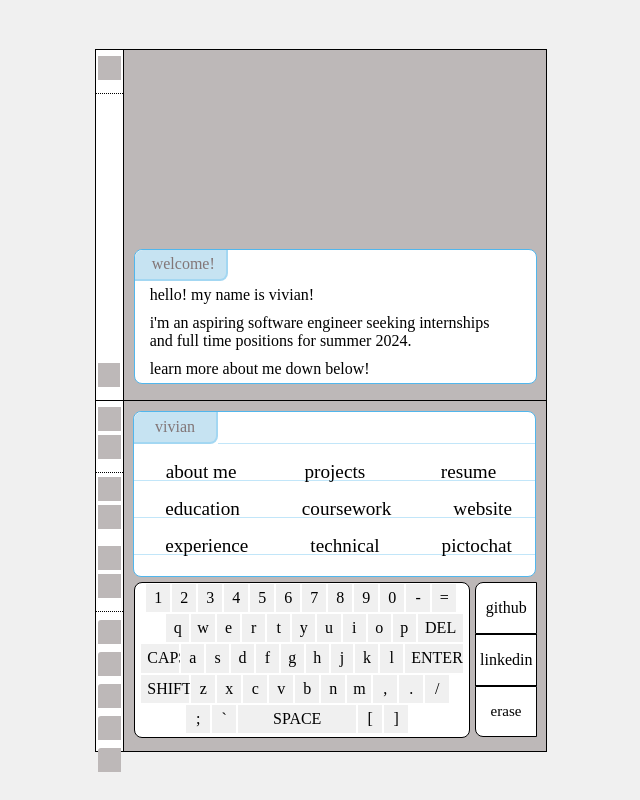
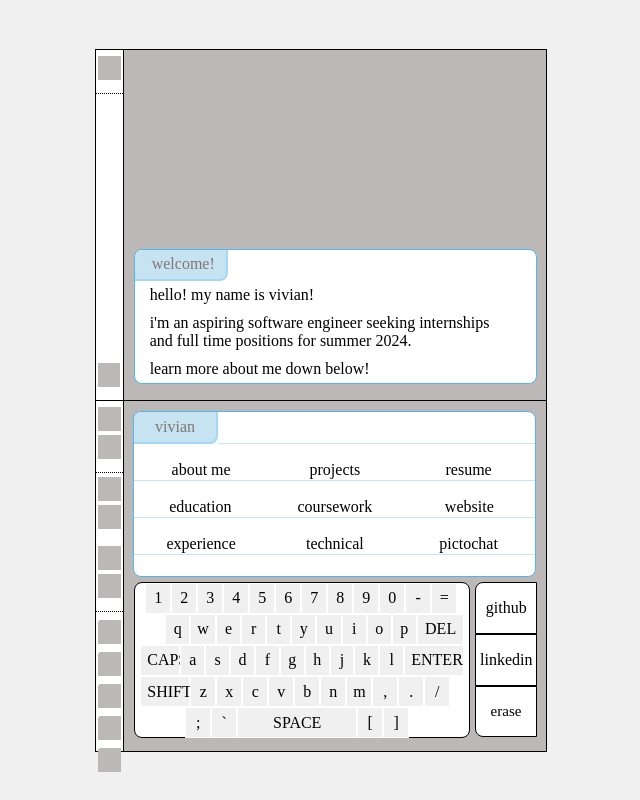
Before and after one commit to vivianc125/picto-portfolio, a React (Create React App) app: page / in a window 1280 px wide. Shown: the whole page, without its empty margins (319-959 px from the left). Built offline with nearby package versions, Linux system fonts and the light colour scheme.

Commit message:
button sizing...

```diff
--- a/src/styles.css
+++ b/src/styles.css
@@ -247,7 +247,7 @@ form::input{
     margin: auto 25px;
     width:33%;
     background-color: rgba(255, 255, 255, 0);
-    font-size: 1.2em;
+    font-size: 100%;
     text-align: center;
 }
 
@@ -292,11 +292,13 @@ form::input{
     height: 100%;
     width: 100%;
 }
+.keys{
+    position: relative;
+}
 
 .keys button{
-    position: relative;
-    font-size: 1em;
-    height: 1.9em;
+    height: 3.9dvh;
+    font-size: 100%;
     margin: 0.5 auto;
     border: 1px solid rgb(255, 255, 255);
     float: center;
```
